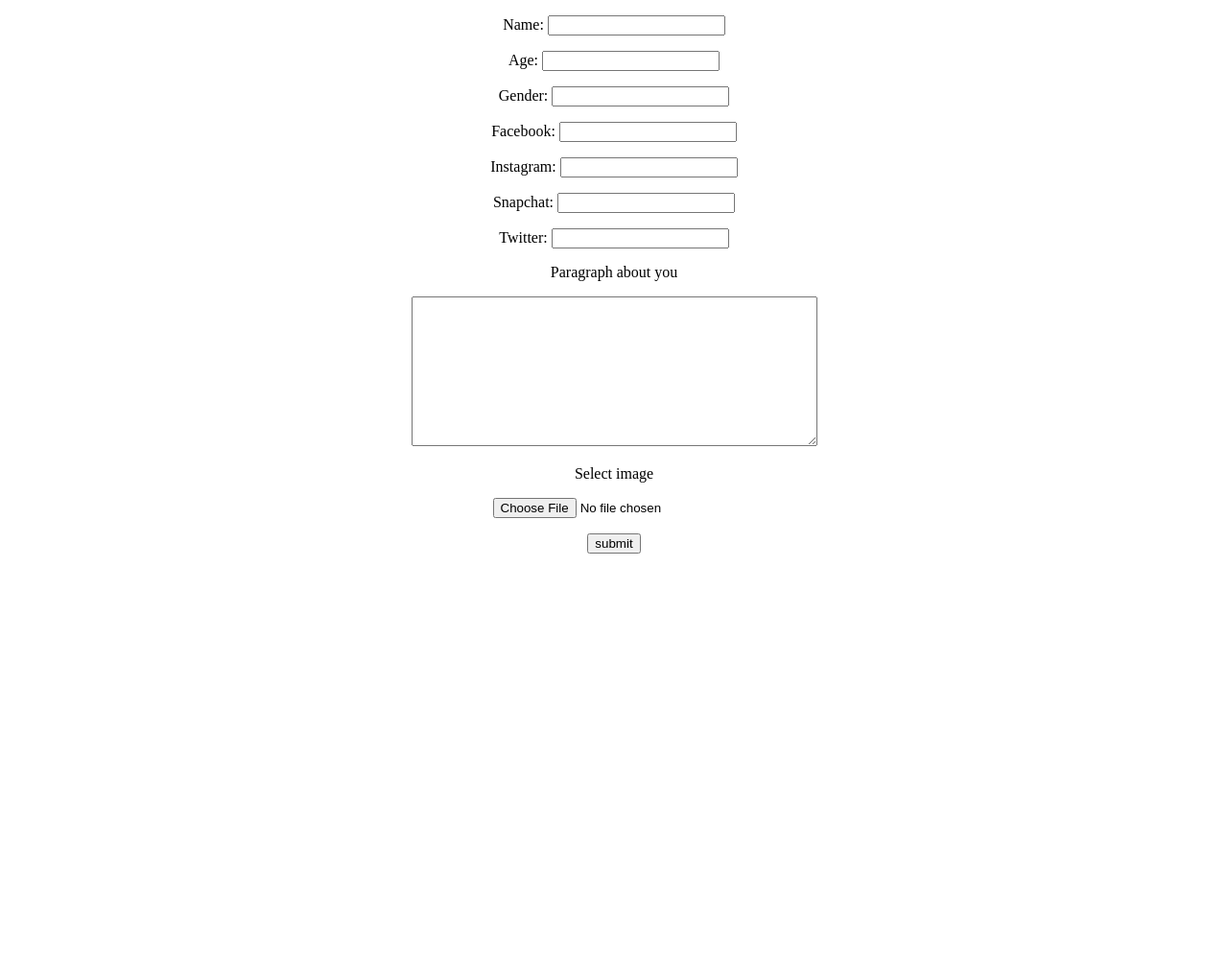
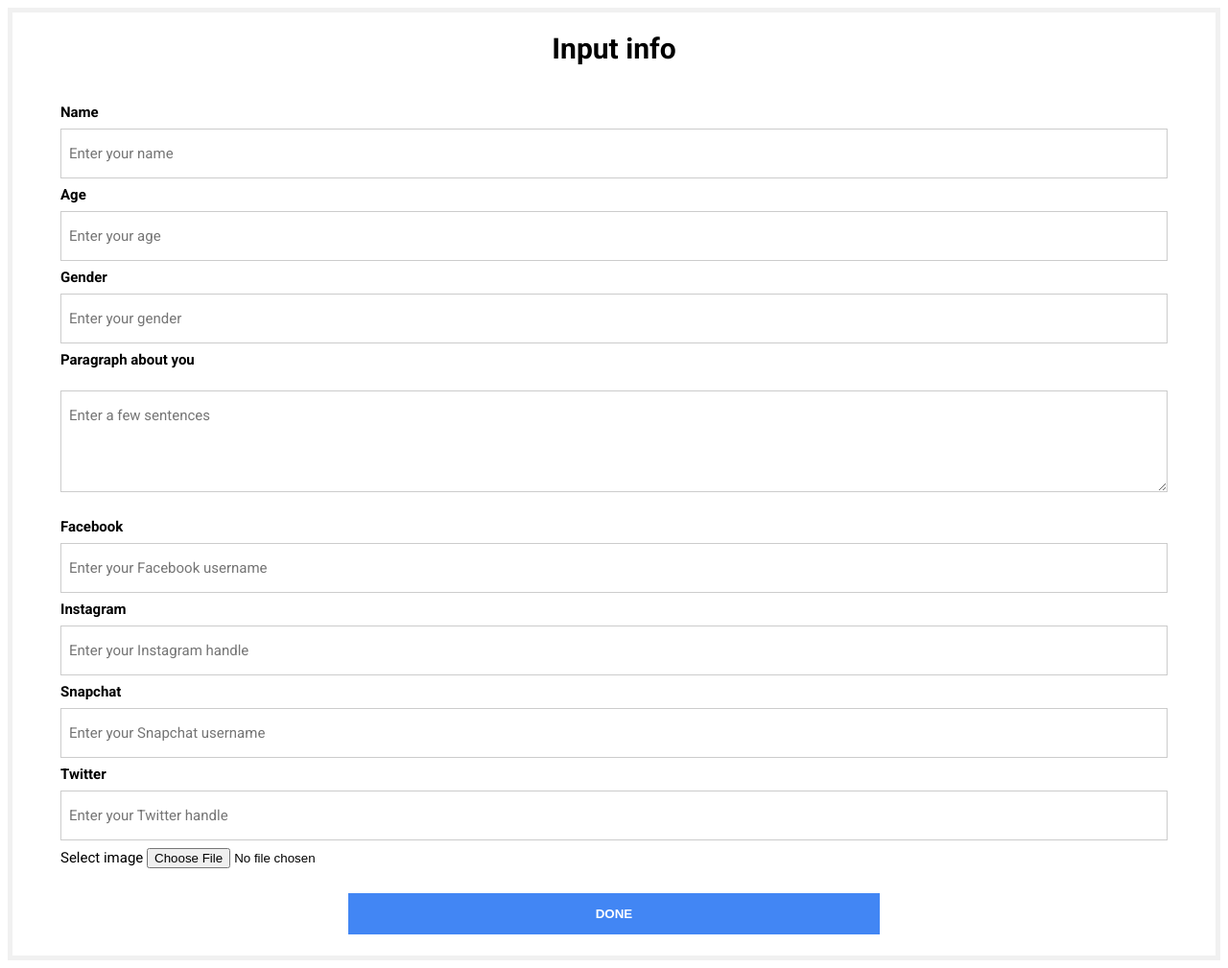
Before and after one commit to d-guo/hiwhatsyourname, a Flask app: page /form in a window 1280 px wide. Shown: the whole page at 96% size. Before the commit the page ends 577 px from the top, so only its background shows below. Run offline with Flask 2, Linux system fonts and the light colour scheme; some libraries are stand-ins or nearby versions.

Commit message:
made input format look good, output looks okay, next work on database stuff

```diff
--- a/app/__init__.py
+++ b/app/__init__.py
@@ -12,7 +12,7 @@ def create_app():
 
     @app.route('/form')
     def form():
-        return render_template('getuserinput.html')
+        return render_template('userinputnew.html')
 
     @app.route('/result', methods = ['POST'])
     def result():
@@ -23,12 +23,12 @@ def create_app():
         age
         gender
 
+        about me
+
         facebook
         instagram
         snapchat
         twitter
-
-        about me
         """
 
         text_result = request.form
@@ -44,6 +44,6 @@ def create_app():
         file_result = request.files
         file_result = base64.encodestring(file_result['image'].read()).decode('utf-8')
 
-        return render_template('profile.html', name = tl[0], age = tl[1], gender = tl[2], facebook = tl[3], instagram = tl[4], snapchat = tl[5], twitter = tl[6], about_me = tl[7], file_data = file_result)
+        return render_template('profile.html', name = tl[0], age = tl[1], gender = tl[2], about_me = tl[3], facebook = tl[4], instagram = tl[5], snapchat = tl[6], twitter = tl[7], file_data = file_result)
 
     return app
--- a/app/static/styles/styles1.css
+++ b/app/static/styles/styles1.css
@@ -20,8 +20,8 @@ body {
 .avatar-flip {
   border-radius: 75px;
   overflow: hidden;
-  height: 100px;
-  width: 100px;
+  height: 200px;
+  width: 200px;
   position: relative;
   margin: auto;
   top: -60px;
--- a/app/templates/profile.html
+++ b/app/templates/profile.html
@@ -12,7 +12,7 @@
 	<h2>{{ name }}</h2>
 	<h5>{{ age }}, {{ gender }}<h5>
 	<p>{{ about_me }}</p>
-	<p>fb: {{ facebook }} instagram: {{ instagram }} snapchat: {{ snapchat }} twitter {{ twitter }}</p>
+	<p>facebook: {{ facebook }} | instagram: {{ instagram }} | snapchat: {{ snapchat }} | twitter {{ twitter }}</p>
 </div>
 
 </body>
--- /dev/null
+++ b/app/templates/userinputnew.html
@@ -0,0 +1,98 @@
+<!DOCTYPE html>
+<html>
+  <title>User input</title>
+  <head>
+    <link href="https://fonts.googleapis.com/css?family=Roboto:300,400,500,700" rel="stylesheet">
+    <link rel="stylesheet" href="https://use.fontawesome.com/releases/v5.4.1/css/all.css" integrity="sha384-5sAR7xN1Nv6T6+dT2mhtzEpVJvfS3NScPQTrOxhwjIuvcA67KV2R5Jz6kr4abQsz" crossorigin="anonymous">
+    <style>
+      html, body {
+      display: flex;
+      justify-content: center;
+      font-family: Roboto, Arial, sans-serif;
+      font-size: 15px;
+      }
+      form {
+      border: 5px solid #f1f1f1;
+      }
+      textarea,
+      input[type=text] {
+      font-family: Roboto, Arial, sans-serif;
+      font-size: 15px;
+      width: 100%;
+      padding: 16px 8px;
+      margin: 8px 0;
+      display: inline-block;
+      border: 1px solid #ccc;
+      box-sizing: border-box;
+      }
+      button {
+      background-color: #4286f4;
+      color: white;
+      padding: 14px 0;
+      margin: 10px 0;
+      border: none;
+      cursor: grab;
+      width: 48%;
+      }
+      h1 {
+      text-align:center;
+      fone-size:18;
+      }
+      button:hover {
+      opacity: 0.8;
+      }
+      .formcontainer {
+      text-align: center;
+      margin: 24px 50px 12px;
+      }
+      .container {
+      padding: 16px 0;
+      text-align:left;
+      }
+      .parabox{
+      height: 200px;
+      box-sizing: border-box;
+      }
+      span.psw {
+      float: right;
+      padding-top: 0;
+      padding-right: 15px;
+      }
+      /* Change styles for span on extra small screens */
+      @media screen and (max-width: 300px) {
+      span.psw {
+      display: block;
+      float: none;
+      }
+    </style>
+  </head>
+  <body>
+    <form action = "http://localhost:5000/result" method = 'POST', enctype = "multipart/form-data">
+      <h1>Input info</h1>
+      <div class="formcontainer">
+      <div class="container">
+        <label for="name"><strong>Name</strong></label>
+        <input type="text" placeholder="Enter your name" name="name" required>
+        <label for="age"><strong>Age</strong></label>
+        <input type="text" placeholder="Enter your age" name="age" required>
+        <label for="gender"><strong>Gender</strong></label>
+        <input type="text" placeholder="Enter your gender" name="gender" required>
+        <label for="para"><strong>Paragraph about you</strong></label>
+        <p></p>
+        <textarea rows="4" cols="50" placeholder="Enter a few sentences" name="para"></textarea>
+        <p></p>
+        <label for="facebook"><strong>Facebook</strong></label>
+        <input type="text" placeholder="Enter your Facebook username" name="fb">
+        <label for="instagram"><strong>Instagram</strong></label>
+        <input type="text" placeholder="Enter your Instagram handle" name="ig">
+        <label for="snapchat"><strong>Snapchat</strong></label>
+        <input type="text" placeholder="Enter your Snapchat username" name="snap">
+        <label for="twitter"><strong>Twitter</strong></label>
+        <input type="text" placeholder="Enter your Twitter handle" name="twitter">
+        <label>Select image</label>
+        <input type="file" name="image">
+      </div>
+      <button type="submit"><strong>DONE</strong></button>
+    </form>
+  </body>
+</html>
```
